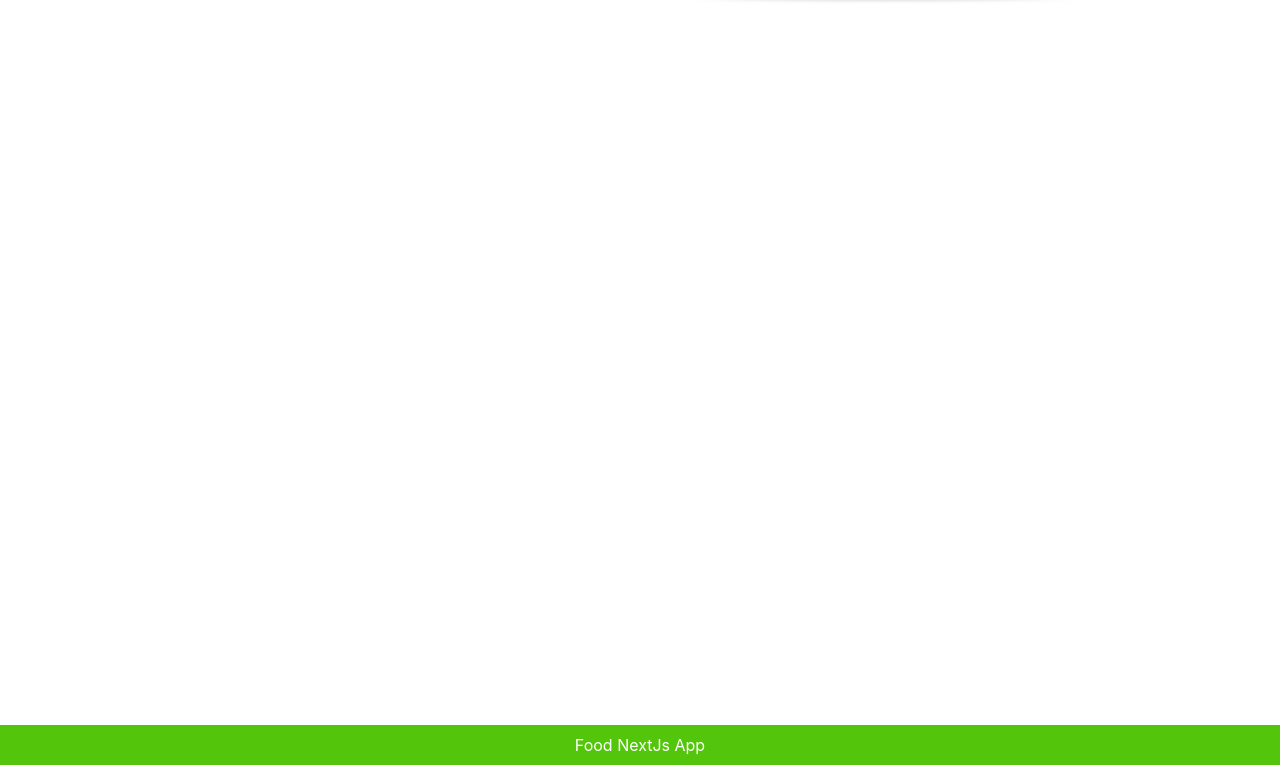
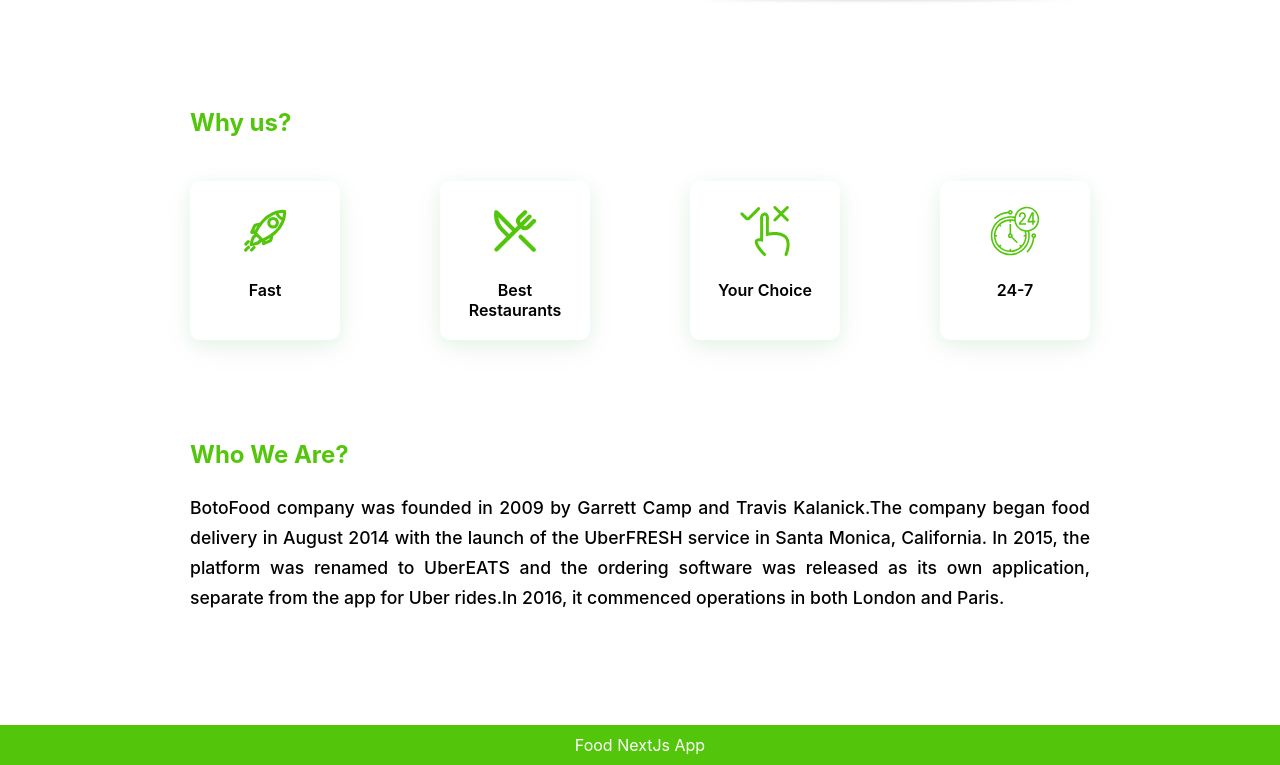
Before and after one commit to MohammadAliPk/Food-Menu-NextJs-, a Next.js app: page / in a window 1280 px wide. Shown: the part 469-1234 px from the top of the page. Built offline with nearby package versions, Linux system fonts and the light colour scheme.

Commit message:
Definition section added to home page

```diff
--- /dev/null
+++ b/components/modules/Definition.js
@@ -0,0 +1,19 @@
+import styles from "./Definition.module.css";
+
+function Definition() {
+    return (
+        <div className={styles.container}>
+            <h3>Who We Are?</h3>
+            <p>
+                BotoFood company was founded in 2009 by Garrett Camp and Travis
+                Kalanick.The company began food delivery in August 2014 with the launch
+                of the UberFRESH service in Santa Monica, California. In 2015, the
+                platform was renamed to UberEATS and the ordering software was released
+                as its own application, separate from the app for Uber rides.In 2016, it
+                commenced operations in both London and Paris.
+            </p>
+        </div>
+    );
+}
+
+export default Definition;
--- /dev/null
+++ b/components/modules/Definition.module.css
@@ -0,0 +1,17 @@
+.container {
+    margin-top: 100px;
+}
+
+.container h3 {
+    font-size: 1.5rem;
+    color: #53c60b;
+    margin: 24px 0;
+}
+
+.container p {
+    font-size: 1.1rem;
+    font-weight: 500;
+    text-align: justify;
+    line-height: 30px;
+    margin: 18px 0;
+}
--- a/components/templates/HomePage.js
+++ b/components/templates/HomePage.js
@@ -2,11 +2,15 @@
 
 import styles from './HomePage.module.css'
 import Banner from '../modules/Banner';
+import Attributes from '../modules/Attribute';
+import Definition from '../modules/Definition';
 
 const HomePage = () => {
     return (
         <div className={styles.container}>
             <Banner />
+            <Attributes />
+            <Definition />
         </div>
     );
 };
```
